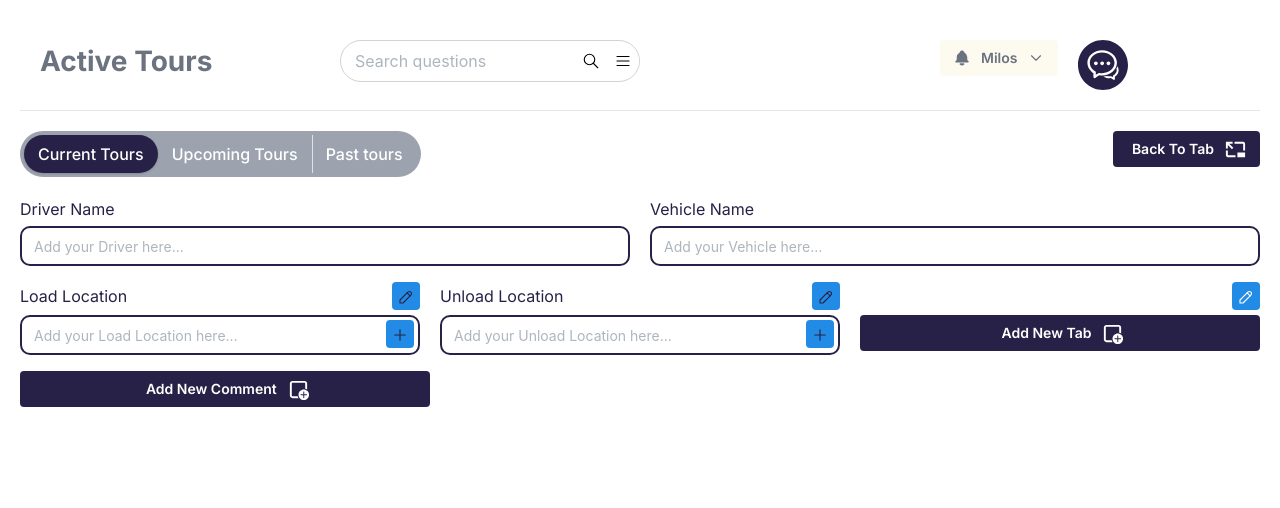
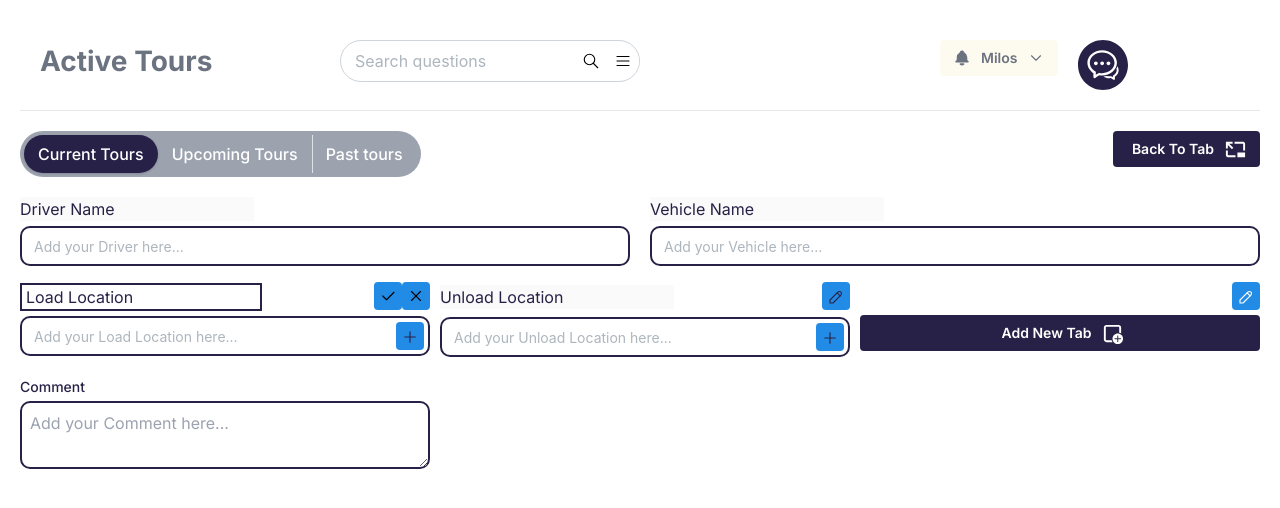
Before and after one commit to milanradosavac123/spedicija, a Next.js app: page /new_tour in a window 1280 px wide. Both pictures are taken after a click on the button 406 px from the left and 296 px from the top of the page. Shown: the top 508 px of the page. Built offline with nearby package versions, Linux system fonts and the light colour scheme.

Commit message:
made needed changes

```diff
--- a/src/app/new_tour/page.tsx
+++ b/src/app/new_tour/page.tsx
@@ -1,6 +1,6 @@
 "use client";
 
-import { ActionIcon, Button, Group, Menu, Text, rem } from "@mantine/core";
+import { ActionIcon, Button, Group, NumberFormatterFactory, Text, rem } from "@mantine/core";
 import IconBackToTab from "#/public/material-symbols_back-to-tab.svg";
 import IconTabNew from "#/public/fluent_tab-new-24-filled.svg";
 import Image from "next/image";
@@ -9,22 +9,19 @@ import OutlinedTextField from "@/components/OutlinedTextField";
 import { StandardSegmentedControl } from "@/components/StandardSegmentedControl";
 import Header from "@/components/Header";
 import { useState } from "react";
-import { IconPencil, IconPlus } from "@tabler/icons-react";
-import { Dropdown, FormControl } from "react-bootstrap";
-
-interface Location {
-    name: string,
-    address: string
-}
+import { IconCheck, IconPencil, IconPlus, IconTicketOff } from "@tabler/icons-react";
+import { FormControl } from "react-bootstrap";
+import { IconX } from "@tabler/icons-react";
 
 interface Task {
     text: string,
     isDone: boolean
 }
 
-interface LocationTasks {
-    locationName: string,
-    tasks: Task[]
+interface Location {
+    name: string,
+    address: string,
+    tasks?: Task[]
 }
 
 export default function NewTourPage() {
@@ -33,6 +30,9 @@ export default function NewTourPage() {
     const [vehicleName, setVehicleName] = useState("");
 
     const [shouldShowAddNewTabButton, setShouldShowAddNewTabButton] = useState(true);
+
+    const [shouldShowAddNewTaskTextField, setShouldShowAddNewTaskTextField] = useState(false);
+
     const [locationsList, setLocationsList] = useState<Location[]>(
         [
             {
@@ -46,13 +46,12 @@ export default function NewTourPage() {
         ]
     );
     const [newLocationName, setNewLocationName] = useState("");
-    const [shouldShowAddNewCommentButton, setShouldShowAddNewCommentButton] = useState(true);
 
-    const [tasksList, setTasksList] = useState<LocationTasks[]>([]);
+    const [currentTaskText, setCurrentTaskText] = useState("")
 
     const [comment, setComment] = useState("");
 
-    const [openedDropDown, setOpenedDropDown] = useState(false)
+    const [openedDropDownIndex, setOpenedDropDownIndex] = useState<number | undefined>(undefined);
 
     function editLocationName(index: number, name: string) {
         setLocationsList((oldLocationsList) => {
@@ -72,6 +71,19 @@ export default function NewTourPage() {
 
     function addLocation(location: Location) {
         setLocationsList([...locationsList, location]);
+    }
+
+    function addTask(locationIndex: number, task: Task) {
+        setLocationsList((oldLocationsList) => {
+            const newLocationsList = [...oldLocationsList];
+            const tasks = newLocationsList[locationIndex]?.tasks ?? [];
+            newLocationsList[locationIndex] = {
+                ...newLocationsList[locationIndex],
+                tasks: [...tasks, task],
+            };
+
+            return newLocationsList;
+        });
     }
 
     return (
@@ -116,8 +128,10 @@ export default function NewTourPage() {
             </div>
             <div className="grid grid-cols-3 gap-x-5 ">
                 {locationsList.map((value, i) => (
+                    <div key={i} style={{ position: 'relative' }}>
                         <OutlinedTextField
-                        key={i}
+                            className="min-w-[32vw] max-w-[32vw]"
+                            shouldBottomBeRounded={!(openedDropDownIndex === i && openedDropDownIndex !== undefined)}
                             isLabelEditable={true}
                             label={value.name}
                             placeholder={`Add your ${value.name} here...`}
@@ -129,23 +143,78 @@ export default function NewTourPage() {
                                 editLocationName(i, s);
                             }}
                             rightSection={
-                            <div style={{ position: 'relative' }}>
-                                <ActionIcon onClick={() => setOpenedDropDown(!openedDropDown)} pt={2} fw={500} fz="xs">
+                                <ActionIcon onClick={() => {
+                                    if (openedDropDownIndex === undefined) {
+                                        setOpenedDropDownIndex(i);
+                                    } else setOpenedDropDownIndex(undefined);
+                                }} pt={2} fw={500} fz="xs">
                                     <IconPlus style={{ width: rem(18), height: rem(18), color: '#282147' }} stroke={1.5} />
                                 </ActionIcon>
-                                {openedDropDown && (
-                                    <Dropdown show={true} style={{ position: 'absolute', top: '100%', left: 0 }}>
-                                        <Dropdown.Menu>
-                                            {/* Add your dropdown items here */}
-                                            <Dropdown.Item>Item 1</Dropdown.Item>
-                                            <Dropdown.Item>Item 2</Dropdown.Item>
-                                            {/* ... */}
-                                        </Dropdown.Menu>
-                                    </Dropdown>
-                                )}
-                            </div>
                             }
                         />
+                        {openedDropDownIndex !== undefined && openedDropDownIndex === i && <div className="min-w-[32vw] max-w-[32vw] bg-white p-5 border-solid border-2 border-b-[#282147] border-r-[#282147] border-l-[#282147] border-t-[#282147] rounded-b-[10px]" style={{ position: "absolute", zIndex: "999", top: "73px", left: "0px" }}>
+                            {value.tasks && value.tasks.map((task, index) => (
+                                <div className="flex flex-auto justify-center items-center">
+                                    <h1>{task.text}</h1>
+                                    <ActionIcon onClick={() => {
+                                        setLocationsList((oldLocationsList) => {
+                                            const newLocationsList = oldLocationsList.map((location, j) => {
+                                                if (i === j && location.tasks) {
+                                                    return {
+                                                        ...location,
+                                                        tasks: [...location.tasks.slice(0, index), ...location.tasks.slice(index + 1)],
+                                                    };
+                                                }
+                                                return location;
+                                            });
+
+                                            return newLocationsList;
+                                        });
+                                    }}>
+                                        <IconX style={{ width: rem(18), height: rem(18), color: "black" }} stroke={1.5} />
+                                    </ActionIcon>
+                                </div>
+                            ))}
+                            {shouldShowAddNewTaskTextField && <div className="flex flex-auto justify-center items-center">
+                                <OutlinedTextField
+                                    label="Task"
+                                    placeholder="Add your Task here..."
+                                    value={currentTaskText}
+                                    onChange={(s) => {
+                                        setCurrentTaskText(s);
+                                    }}
+                                />
+                                <ActionIcon onClick={() => {
+                                    addTask(i, {
+                                        text: currentTaskText,
+                                        isDone: false
+                                    } as Task)
+                                    setCurrentTaskText("");
+                                    setShouldShowAddNewTaskTextField(false);
+                                }}>
+                                    <IconCheck style={{ width: rem(18), height: rem(18), color: "black" }} stroke={1.5} />
+                                </ActionIcon>
+                                <ActionIcon onClick={() => {
+                                    setCurrentTaskText("");
+                                    setShouldShowAddNewTaskTextField(false);
+                                }}>
+                                    <IconX style={{ width: rem(18), height: rem(18), color: "black" }} stroke={1.5} />
+                                </ActionIcon>
+                            </div>}
+                            <div className="flex flex-auto justify-center">
+                                <Button
+                                    className="bg-[#282147] max-w-fit"
+                                    pr={12}
+                                    onClick={() => {
+                                        setCurrentTaskText("");
+                                        setShouldShowAddNewTaskTextField(!shouldShowAddNewTaskTextField);
+                                    }}
+                                >
+                                    Add New Task
+                                </Button>
+                            </div>
+                        </div>}
+                    </div>
                 ))}
                 {shouldShowAddNewTabButton &&
                     <div className="flex flex-col flex-auto" >
@@ -202,25 +271,8 @@ export default function NewTourPage() {
                     />
                 }
             </div>
-            {shouldShowAddNewCommentButton &&
-                <Button
-                    className="bg-[#282147] min-w-[32vw]"
-                    rightSection={
-                        <Image
-                            src={IconTabNew}
-                            alt="add new comment"
-                        />
-                    }
-                    onClick={() => {
-                        setShouldShowAddNewCommentButton(false);
-                    }}
-                >
-                    Add New Comment
-                </Button>
-            }
-            {!shouldShowAddNewCommentButton &&
             <div className="flex flex-col flex-auto">
-                    <Text className="text-[#282147]" component="label" htmlFor="comment-text-area" size="sm" fw={500} >
+                <Text className="text-[#282147] py-1" component="label" htmlFor="comment-text-area" size="sm" fw={500} >
                     Comment
                 </Text>
                 <FormControl
@@ -234,7 +286,6 @@ export default function NewTourPage() {
                     }}
                 />
             </div>
-            }
         </div>
     );
 }
--- a/src/components/OutlinedTextField.tsx
+++ b/src/components/OutlinedTextField.tsx
@@ -1,10 +1,12 @@
 import React, { useState } from 'react';
-import { ActionIcon, Anchor, Group, Input, Text, TextInput, rem } from '@mantine/core';
-import { IconPencil } from '@tabler/icons-react';
+import { ActionIcon, Group, TextInput, rem } from '@mantine/core';
+import { IconCheck, IconPencil, IconX } from '@tabler/icons-react';
 import { FormControl } from 'react-bootstrap';
 
 interface OutlinedTextFieldProps {
-	isLabelEditable?: boolean
+	className?: string
+	isLabelEditable?: boolean;
+	shouldBottomBeRounded?: boolean
 	label: string;
 	placeholder: string;
 	value: string;
@@ -15,23 +17,39 @@ interface OutlinedTextFieldProps {
 	onLabelChange?: (value: string) => void;
 }
 
-export default function OutlinedTextField({isLabelEditable = false, label, placeholder, value, leftSection, rightSectionWidth, rightSection, onChange, onLabelChange = undefined }: OutlinedTextFieldProps) {
+export default function OutlinedTextField({ className, isLabelEditable = false, shouldBottomBeRounded = true, label, placeholder, value, leftSection, rightSectionWidth, rightSection, onChange, onLabelChange = undefined }: OutlinedTextFieldProps) {
 
 	const [isPencilClicked, setIsPencilClicked] = useState(false);
 
+	const [labelText, setLabelText] = useState(label);
+
 	return (
-		<div className="flex flex-col flex-auto" >
+		<div className={`flex flex-col flex-auto ${className}`} >
 			<Group justify="space-between" mb={5}>
-				<FormControl value={label} className="text-[#282147]" size="sm" onChange={(e) => {
-					isLabelEditable && isPencilClicked && onLabelChange && onLabelChange(e.currentTarget.value);
+				<FormControl disabled={!isPencilClicked} value={labelText} className={`text-[#282147] ${isPencilClicked ? "border-solid border-2 border-[#282147] pl-1" : ""}`} size="sm" onChange={(e) => {
+					setLabelText(e.currentTarget.value);
 				}} />
 
-				{isLabelEditable && <ActionIcon onClick={() => { setIsPencilClicked(!isPencilClicked); }} pt={2} fw={500} fz="xs">
-					<IconPencil style={{ width: rem(18), height: rem(18), color: "#282147" }} stroke={1.5} />
-				</ActionIcon>}
+				<div>
+					{isLabelEditable && !isPencilClicked && <ActionIcon onClick={() => { setIsPencilClicked(!isPencilClicked); }} pt={2} fw={500} fz="xs">
+						<IconPencil style={{ width: rem(18), height: rem(18), color: "#282147" }} stroke={1.5} />
+					</ActionIcon>}
+					{isLabelEditable && isPencilClicked && <ActionIcon onClick={() => {
+						isLabelEditable && isPencilClicked && onLabelChange && onLabelChange(labelText);
+						setIsPencilClicked(false);
+					}}>
+						<IconCheck style={{ width: rem(18), height: rem(18), color: "black" }} stroke={1.5} />
+					</ActionIcon>}
+					{isLabelEditable && isPencilClicked && <ActionIcon onClick={() => {
+						setLabelText(label);
+						setIsPencilClicked(false);
+					}}>
+						<IconX style={{ width: rem(18), height: rem(18), color: "black" }} stroke={1.5} />
+					</ActionIcon>}
+				</div>
 			</Group>
 			<TextInput
-				className={`mb-4 border-solid border-2 border-[#282147] rounded-[10px] overflow-hidden`}
+				className={`mb-4 border-solid border-2 border-[#282147] rounded-t-[10px] ${shouldBottomBeRounded ? "rounded-b-[10px]" : ""} overflow-hidden`}
 				placeholder={placeholder}
 				id="outlined-text-field"
 				value={value}
@@ -40,6 +58,7 @@ export default function OutlinedTextField({isLabelEditable = false, label, place
 				leftSection={leftSection}
 				rightSectionWidth={rightSectionWidth}
 				rightSection={rightSection}
+				autoComplete="off"
 			/>
 		</div>
 	);
```
Lines whose indentation alone changed are shown as unchanged.
